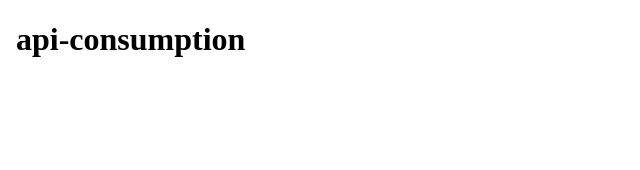
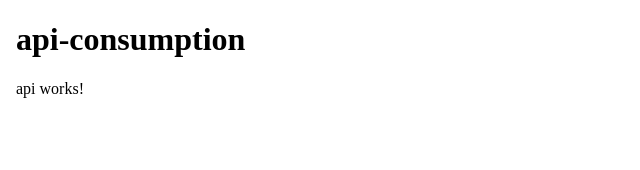
Before and after one commit to paulmunyao/angular-api-consumption, an Angular app in the folder api-consumption/: page / in a window 1280 px wide. Shown: the top 170 px of the page, without its empty margins (0-640 px from the left). Built offline with nearby package versions, Linux system fonts and the light colour scheme; no server answers.

Commit message:
test api-component

```diff
--- a/api-consumption/src/app/app.component.html
+++ b/api-consumption/src/app/app.component.html
@@ -8,7 +8,7 @@
 </head>
 <body>
     <h1>{{ title }}</h1>
-    <!-- <app-api></app-api> -->
+    <app-api></app-api>
 
 </body>
 </html>
```
